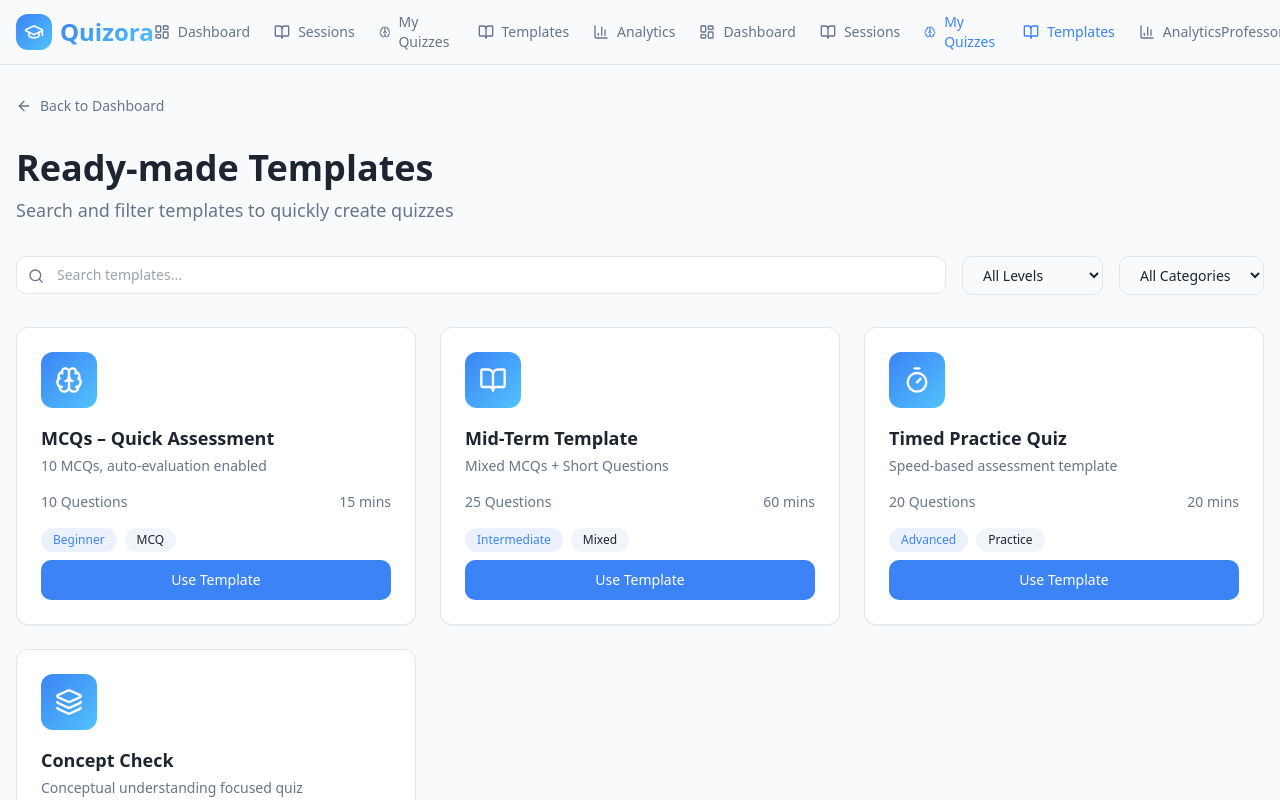
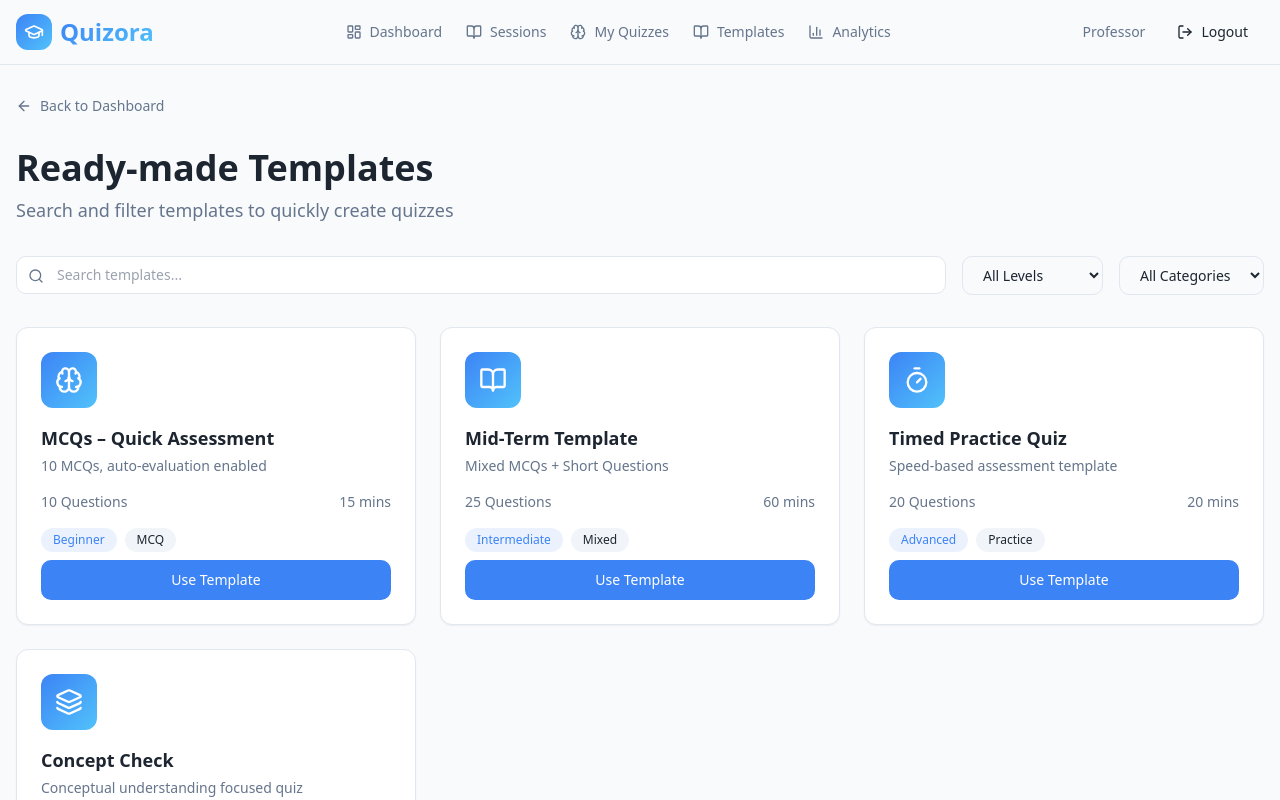
Before and after one commit to AhmadShahzad0701/Quizora, a Next.js app in the folder Frontend/: page /templates in a window 1280 px wide. Shown: the top 800 px of the page. Built offline with nearby package versions, Linux system fonts and the light colour scheme.

Commit message:
doubling  of Navbar
Navbar

```diff
--- a/Frontend/src/components/navigation/TeacherNavbar.tsx
+++ b/Frontend/src/components/navigation/TeacherNavbar.tsx
@@ -18,11 +18,7 @@ const teacherLinks = [
   { name: "My Quizzes", path: "/teacher/quiz-session", icon: Brain },
   { name: "Templates", path: "/teacher/templates", icon: BookOpen },
   { name: "Analytics", path: "/teacher/analytics", icon: BarChart3 },
-    { name: "Dashboard", path: "/dashboard", icon: LayoutDashboard },
-    { name: "Sessions", path: "/teacher/session", icon: BookOpen },
-    { name: "My Quizzes", path: "/templates", icon: Brain },
-    { name: "Templates", path: "/templates", icon: BookOpen },
-    { name: "Analytics", path: "/analytics", icon: BarChart3 },
+
 ];
 
 const TeacherNavbar = () => {
```
